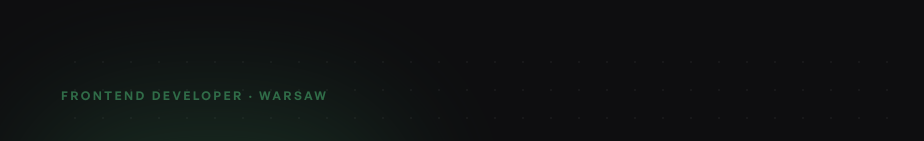
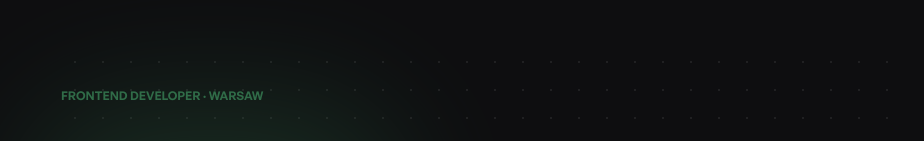
Before and after one commit to bartoszb0/portfolio, a React (Vite) app: page / in a window 1280 px wide. Shown: the top 141 px of the page, without its empty margins (163-1087 px from the left). Built offline with nearby package versions, Linux system fonts and the light colour scheme; the HTML template or start-up script is replaced by a standard one.

Commit message:
update AboutMe component styling and enhance hero texture opacity

```diff
--- a/src/components/AboutMe.tsx
+++ b/src/components/AboutMe.tsx
@@ -18,7 +18,7 @@ export default function AboutMe() {
       />
 
       <div className="relative">
-        <p className="fade-up text-xs font-semibold uppercase tracking-[0.2em] text-accent mb-6">
+        <p className="fade-up text-xs font-semibold uppercase text-accent mb-6">
           Frontend Developer · Warsaw
         </p>
 
--- a/src/index.css
+++ b/src/index.css
@@ -47,7 +47,7 @@
 .hero-texture {
   background-image: radial-gradient(
     circle,
-    rgba(255, 255, 255, 0.045) 1px,
+    rgba(255, 255, 255, 0.075) 1px,
     transparent 1px
   );
   background-size: 28px 28px;
@@ -86,8 +86,14 @@
 }
 
 @keyframes slideDown {
-  from { opacity: 0; transform: translateY(-6px); }
-  to   { opacity: 1; transform: translateY(0); }
+  from {
+    opacity: 0;
+    transform: translateY(-6px);
+  }
+  to {
+    opacity: 1;
+    transform: translateY(0);
+  }
 }
 
 .slide-down {
```
